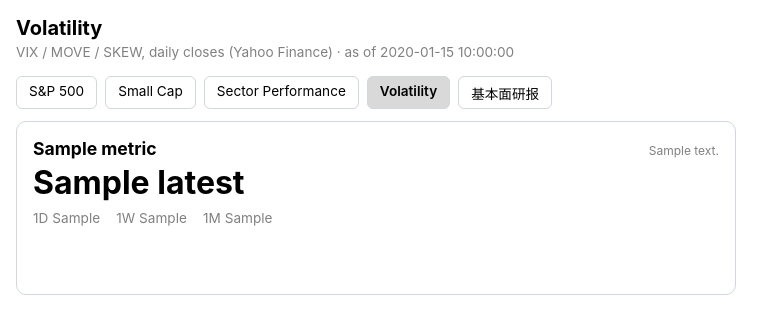
After one commit to polo2444172276/SeekingAlphaQuant, a Flask app: template web/templates/volatility.html in a window 1280 px wide. The commit adds this page. Shown: the top 334 px of the page, without its empty margins (0-783 px from the left). Run offline with Flask 3, Linux system fonts and the light colour scheme; the template is opened without the code that fills it: most values are stand-ins (such as "Sample title", 1, 10 or a date in 2020).

Commit message:
Add Sector Performance and Volatility dashboard tabs
Sector Performance: equal-weighted avg 1W/1M/12M return per sector from
the latest S&P 500 snapshot. return_1w is new -- derived from the same
380-day price history momentum.py already fetches, so it's free (no
extra FMP calls) and deliberately left out of MOMENTUM_METRICS so it
doesn't change existing factor scoring.

Volatility: VIX / MOVE / CBOE SKEW (the standard put-call tail-risk skew
proxy) daily levels, 1D/1W/1M change, and a sparkline. FMP's Starter plan
gates ^MOVE/^SKEW behind a higher tier and its options-chain endpoints
return empty for every symbol tried, so this pulls from free Yahoo
Finance (yfinance) instead via a new, independently-refreshed
data/volatility/history.csv -- doesn't touch the FMP request budget.

Co-Authored-By: Claude Sonnet 5 <noreply@anthropic.com>
Claude-Session: https://claude.ai/code/session_01DtWSq8qfrqwDakoK6t5vvd

```diff
--- a/requirements.txt
+++ b/requirements.txt
@@ -7,3 +7,4 @@ pytest>=7.4
 flask>=3.0
 gunicorn>=22.0
 markdown>=3.5
+yfinance>=0.2
--- a/scripts/run_snapshot.py
+++ b/scripts/run_snapshot.py
@@ -82,7 +82,7 @@ def main():
     # recomputing anything.
     raw_metric_cols = [
         col for metrics in FACTOR_METRICS.values() for col in metrics
-    ]
+    ] + ["return_1w"]
     raw_panels = fundamentals_df.merge(
         momentum_df.drop(columns=["sector"], errors="ignore"), on="ticker", how="outer"
     ).merge(
--- a/web/app.py
+++ b/web/app.py
@@ -28,6 +28,13 @@ BASE_DIR = os.path.dirname(os.path.dirname(os.path.abspath(__file__)))
 SNAPSHOT_DIR = os.path.join(BASE_DIR, "data", "snapshots")
 SMALLCAP_SNAPSHOT_DIR = os.path.join(BASE_DIR, "data", "snapshots_smallcap")
 ANALYSIS_DIR = os.path.join(BASE_DIR, "data", "fundamental_analysis")
+VOLATILITY_PATH = os.path.join(BASE_DIR, "data", "volatility", "history.csv")
+
+VOLATILITY_METRICS = [
+    {"col": "vix", "label": "VIX", "desc": "CBOE Volatility Index (S&P 500 30-day implied vol)"},
+    {"col": "move", "label": "MOVE", "desc": "ICE BofA MOVE Index (Treasury rates implied vol)"},
+    {"col": "skew", "label": "SKEW", "desc": "CBOE SKEW Index (tail-risk / put-call skew proxy)"},
+]
 
 DASHBOARD_USER = os.environ.get("DASHBOARD_USER", "admin")
 DASHBOARD_PASSWORD = os.environ.get("DASHBOARD_PASSWORD", "")
@@ -78,6 +85,8 @@ PERCENT_METRICS = {
     "nim_proxy", "ffo_margin", "rd_intensity",
 }
 COUNT_METRICS = {"net_upgrades_1m", "net_upgrades_3m"}
+
+SECTOR_RETURN_METRICS = ["return_1w", "return_1m", "return_12m"]
 
 
 def _build_factor_defs():
@@ -186,6 +195,45 @@ def latest_snapshot(snapshot_dir):
     return date, rows, has_screen_cols
 
 
+def sector_performance(snapshot_dir):
+    """Equal-weighted average trailing return per sector, from the latest
+    snapshot in `snapshot_dir`. Averages only over tickers that actually
+    have a value for that window (new listings etc. are skipped, not
+    treated as 0)."""
+    files = sorted(glob.glob(os.path.join(snapshot_dir, "*.csv")))
+    if not files:
+        return None, []
+    path = files[-1]
+    date = os.path.splitext(os.path.basename(path))[0]
+    with open(path, newline="") as f:
+        rows = list(csv.DictReader(f))
+
+    by_sector = {}
+    for row in rows:
+        sector = row.get("sector")
+        if not sector:
+            continue
+        bucket = by_sector.setdefault(sector, {"count": 0, "sums": {}, "counts": {}})
+        bucket["count"] += 1
+        for m in SECTOR_RETURN_METRICS:
+            v = _coerce_float(row.get(m))
+            if v is not None:
+                bucket["sums"][m] = bucket["sums"].get(m, 0.0) + v
+                bucket["counts"][m] = bucket["counts"].get(m, 0) + 1
+
+    sectors = []
+    for sector, bucket in by_sector.items():
+        entry = {"sector": sector, "num_tickers": bucket["count"]}
+        for m in SECTOR_RETURN_METRICS:
+            c = bucket["counts"].get(m, 0)
+            avg = (bucket["sums"][m] / c) if c else None
+            entry[m] = avg
+            entry[f"{m}_fmt"] = f"{avg * 100:+.1f}%" if avg is not None else "—"
+        sectors.append(entry)
+    sectors.sort(key=lambda r: (r["return_1m"] is None, -(r["return_1m"] or 0)))
+    return date, sectors
+
+
 @app.route("/")
 @requires_auth
 def dashboard():
@@ -205,6 +253,86 @@ def smallcap_dashboard():
         "dashboard.html", date=date, rows=rows, factor_defs=FACTOR_DEFS,
         active="smallcap", title="Factor Ledger — Small Cap", has_screen_cols=has_screen_cols,
         max_coverage=SMALLCAP_MAX_COVERAGE, min_dollar_volume=SMALLCAP_MIN_DOLLAR_VOLUME,
+    )
+
+
+def _pct_change(values, periods_back):
+    if len(values) <= periods_back:
+        return None
+    start, end = values[-1 - periods_back], values[-1]
+    if start is None or end is None:
+        return None
+    return end / start - 1
+
+
+def _sparkline_points(values, width=280, height=40, pad=4):
+    vals = [v for v in values if v is not None]
+    if len(vals) < 2:
+        return ""
+    lo, hi = min(vals), max(vals)
+    span = (hi - lo) or 1
+    n = len(values)
+    step = (width - 2 * pad) / (n - 1)
+    points = []
+    for i, v in enumerate(values):
+        if v is None:
+            continue
+        x = pad + i * step
+        y = pad + (height - 2 * pad) * (1 - (v - lo) / span)
+        points.append(f"{x:.1f},{y:.1f}")
+    return " ".join(points)
+
+
+def volatility_snapshot():
+    if not os.path.exists(VOLATILITY_PATH):
+        return None, []
+    with open(VOLATILITY_PATH, newline="") as f:
+        rows = list(csv.DictReader(f))
+    if not rows:
+        return None, []
+    date = rows[-1]["date"]
+
+    metrics = []
+    for m in VOLATILITY_METRICS:
+        col = m["col"]
+        values = [_coerce_float(r.get(col)) for r in rows]
+        latest = values[-1]
+        chg_1d = _pct_change(values, 1)
+        chg_1w = _pct_change(values, 5)
+        chg_1m = _pct_change(values, 21)
+        metrics.append({
+            "col": col,
+            "label": m["label"],
+            "desc": m["desc"],
+            "latest": round(latest, 2) if latest is not None else None,
+            "chg_1d": chg_1d,
+            "chg_1d_fmt": f"{chg_1d * 100:+.1f}%" if chg_1d is not None else "—",
+            "chg_1w": chg_1w,
+            "chg_1w_fmt": f"{chg_1w * 100:+.1f}%" if chg_1w is not None else "—",
+            "chg_1m": chg_1m,
+            "chg_1m_fmt": f"{chg_1m * 100:+.1f}%" if chg_1m is not None else "—",
+            "spark_points": _sparkline_points(values[-90:]),
+        })
+    return date, metrics
+
+
+@app.route("/volatility")
+@requires_auth
+def volatility_dashboard():
+    date, metrics = volatility_snapshot()
+    return render_template(
+        "volatility.html", date=date, metrics=metrics,
+        active="volatility", title="Factor Ledger — Volatility",
+    )
+
+
+@app.route("/sectors")
+@requires_auth
+def sectors_dashboard():
+    date, sectors = sector_performance(SNAPSHOT_DIR)
+    return render_template(
+        "sectors.html", date=date, sectors=sectors,
+        active="sectors", title="Factor Ledger — Sector Performance",
     )
 
 
--- a/web/templates/analysis_detail.html
+++ b/web/templates/analysis_detail.html
@@ -47,6 +47,8 @@
   <div class="nav">
     <a href="/">S&amp;P 500</a>
     <a href="/smallcap">Small Cap</a>
+    <a href="/sectors">Sector Performance</a>
+    <a href="/volatility">Volatility</a>
     <a href="/analysis" class="active">基本面研报</a>
   </div>
   <p><a class="back" href="/analysis">&larr; 返回列表</a></p>
--- a/web/templates/analysis_list.html
+++ b/web/templates/analysis_list.html
@@ -56,6 +56,8 @@
   <div class="nav">
     <a href="/">S&amp;P 500</a>
     <a href="/smallcap">Small Cap</a>
+    <a href="/sectors">Sector Performance</a>
+    <a href="/volatility">Volatility</a>
     <a href="/analysis" class="active">基本面研报</a>
   </div>
   <div class="subtitle">
--- a/web/templates/dashboard.html
+++ b/web/templates/dashboard.html
@@ -84,6 +84,8 @@
   <div class="nav">
     <a href="/" class="{{ 'active' if active == 'sp500' else '' }}">S&amp;P 500</a>
     <a href="/smallcap" class="{{ 'active' if active == 'smallcap' else '' }}">Small Cap</a>
+    <a href="/sectors" class="{{ 'active' if active == 'sectors' else '' }}">Sector Performance</a>
+    <a href="/volatility" class="{{ 'active' if active == 'volatility' else '' }}">Volatility</a>
     <a href="/analysis" class="{{ 'active' if active == 'analysis' else '' }}">基本面研报</a>
   </div>
   <div class="subtitle">Snapshot: {{ date or "no data yet" }} &middot; {{ rows|length }} tickers &middot; click a factor name to show/hide its sub-metrics</div>
--- /dev/null
+++ b/web/templates/volatility.html
@@ -0,0 +1,82 @@
+<!doctype html>
+<html lang="en">
+<head>
+  <meta charset="utf-8">
+  <meta name="viewport" content="width=device-width, initial-scale=1">
+  <title>{{ title or "Factor Ledger" }}</title>
+  <style>
+    :root { color-scheme: light dark; --up: #cf222e; --down: #1a7f37; --border: #d0d7de; }
+    body {
+      font-family: -apple-system, BlinkMacSystemFont, "Segoe UI", Roboto, sans-serif;
+      margin: 0;
+      padding: 1rem;
+      background: Canvas;
+      color: CanvasText;
+      max-width: 720px;
+    }
+    h1 { font-size: 1.25rem; margin: 0 0 0.25rem; }
+    .subtitle { color: GrayText; font-size: 0.85rem; margin-bottom: 1rem; }
+    .nav { display: flex; gap: 0.5rem; margin-bottom: 0.75rem; flex-wrap: wrap; }
+    .nav a {
+      padding: 0.35rem 0.75rem;
+      border: 1px solid var(--border);
+      border-radius: 6px;
+      text-decoration: none;
+      color: CanvasText;
+      font-size: 0.85rem;
+    }
+    .nav a.active { background: color-mix(in srgb, Canvas 85%, CanvasText); font-weight: 600; }
+    .card {
+      border: 1px solid var(--border);
+      border-radius: 10px;
+      padding: 1rem;
+      margin-bottom: 1rem;
+    }
+    .card-head { display: flex; justify-content: space-between; align-items: baseline; }
+    .card-head .label { font-weight: 700; font-size: 1.1rem; }
+    .card-head .desc { color: GrayText; font-size: 0.75rem; }
+    .card-value { font-size: 2rem; font-weight: 700; margin: 0.25rem 0 0.5rem; }
+    .changes { display: flex; gap: 1rem; font-size: 0.85rem; margin-bottom: 0.5rem; }
+    .changes .chg-label { color: GrayText; margin-right: 0.25rem; }
+    .up { color: var(--up); font-weight: 600; }
+    .down { color: var(--down); font-weight: 600; }
+    .flat { color: GrayText; }
+    svg.spark { width: 100%; height: 44px; display: block; }
+  </style>
+</head>
+<body>
+  <h1>Volatility</h1>
+  <div class="subtitle">VIX / MOVE / SKEW, daily closes (Yahoo Finance) · as of {{ date }}</div>
+  <div class="nav">
+    <a href="/">S&amp;P 500</a>
+    <a href="/smallcap">Small Cap</a>
+    <a href="/sectors">Sector Performance</a>
+    <a href="/volatility" class="active">Volatility</a>
+    <a href="/analysis">基本面研报</a>
+  </div>
+
+  {% for m in metrics %}
+  <div class="card">
+    <div class="card-head">
+      <span class="label">{{ m.label }}</span>
+      <span class="desc">{{ m.desc }}</span>
+    </div>
+    <div class="card-value">{{ m.latest if m.latest is not none else "—" }}</div>
+    <div class="changes">
+      <span><span class="chg-label">1D</span><span class="{{ 'up' if m.chg_1d and m.chg_1d > 0 else ('down' if m.chg_1d and m.chg_1d < 0 else 'flat') }}">{{ m.chg_1d_fmt }}</span></span>
+      <span><span class="chg-label">1W</span><span class="{{ 'up' if m.chg_1w and m.chg_1w > 0 else ('down' if m.chg_1w and m.chg_1w < 0 else 'flat') }}">{{ m.chg_1w_fmt }}</span></span>
+      <span><span class="chg-label">1M</span><span class="{{ 'up' if m.chg_1m and m.chg_1m > 0 else ('down' if m.chg_1m and m.chg_1m < 0 else 'flat') }}">{{ m.chg_1m_fmt }}</span></span>
+    </div>
+    {% if m.spark_points %}
+    <svg class="spark" viewBox="0 0 280 40" preserveAspectRatio="none">
+      <polyline fill="none" stroke="currentColor" stroke-width="1.5" points="{{ m.spark_points }}" />
+    </svg>
+    {% endif %}
+  </div>
+  {% endfor %}
+
+  {% if not metrics %}
+  <p>No volatility data yet — run scripts/run_volatility_snapshot.py.</p>
+  {% endif %}
+</body>
+</html>
```
Also changed, not shown: scripts/run_volatility_snapshot.py (added, +36 -0 lines), seekingalpha_quant/data/prices.py (+12 -0 lines), seekingalpha_quant/data/volatility.py (added, +38 -0 lines), web/templates/sectors.html (added, +81 -0 lines), 2 other files.
